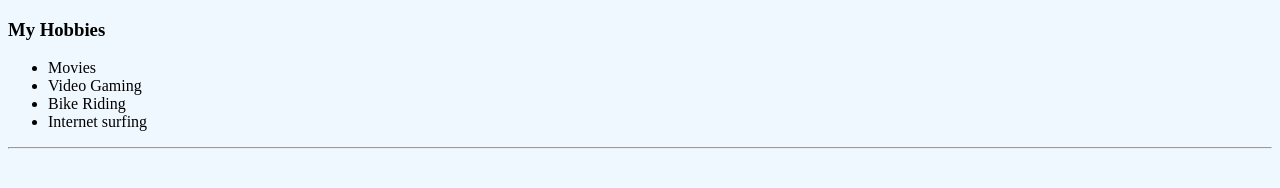
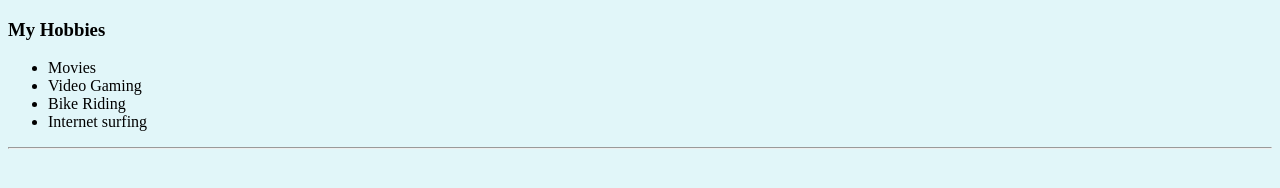
Before and after one commit to Vikashbhardwaj/rvikashbhardwaj, a plain HTML site: page hobbies.html in a window 1280 px wide. Drawn offline with Linux system fonts and the light colour scheme.

Commit message:
Update hobbies.html

```diff
--- a/hobbies.html
+++ b/hobbies.html
@@ -4,7 +4,7 @@
     <meta charset="UTF-8">
     <title>My Hobbies</title>
 </head>
-<body style="background-color:aliceblue;">
+<body style="background-color:rgb(225, 246, 249);">
     <h3>My Hobbies</h3>
     <ul>
         <li>Movies</li>
```
